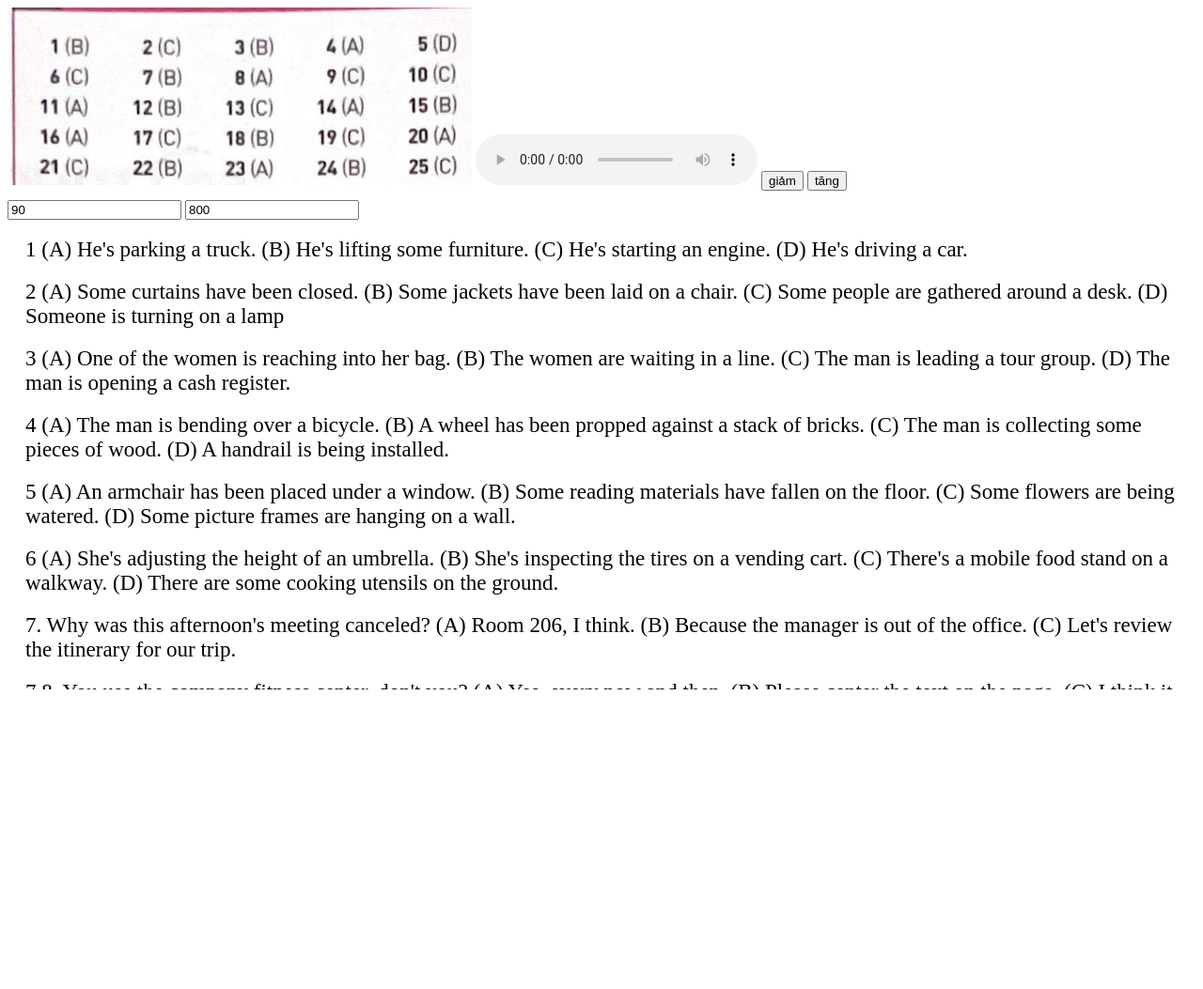
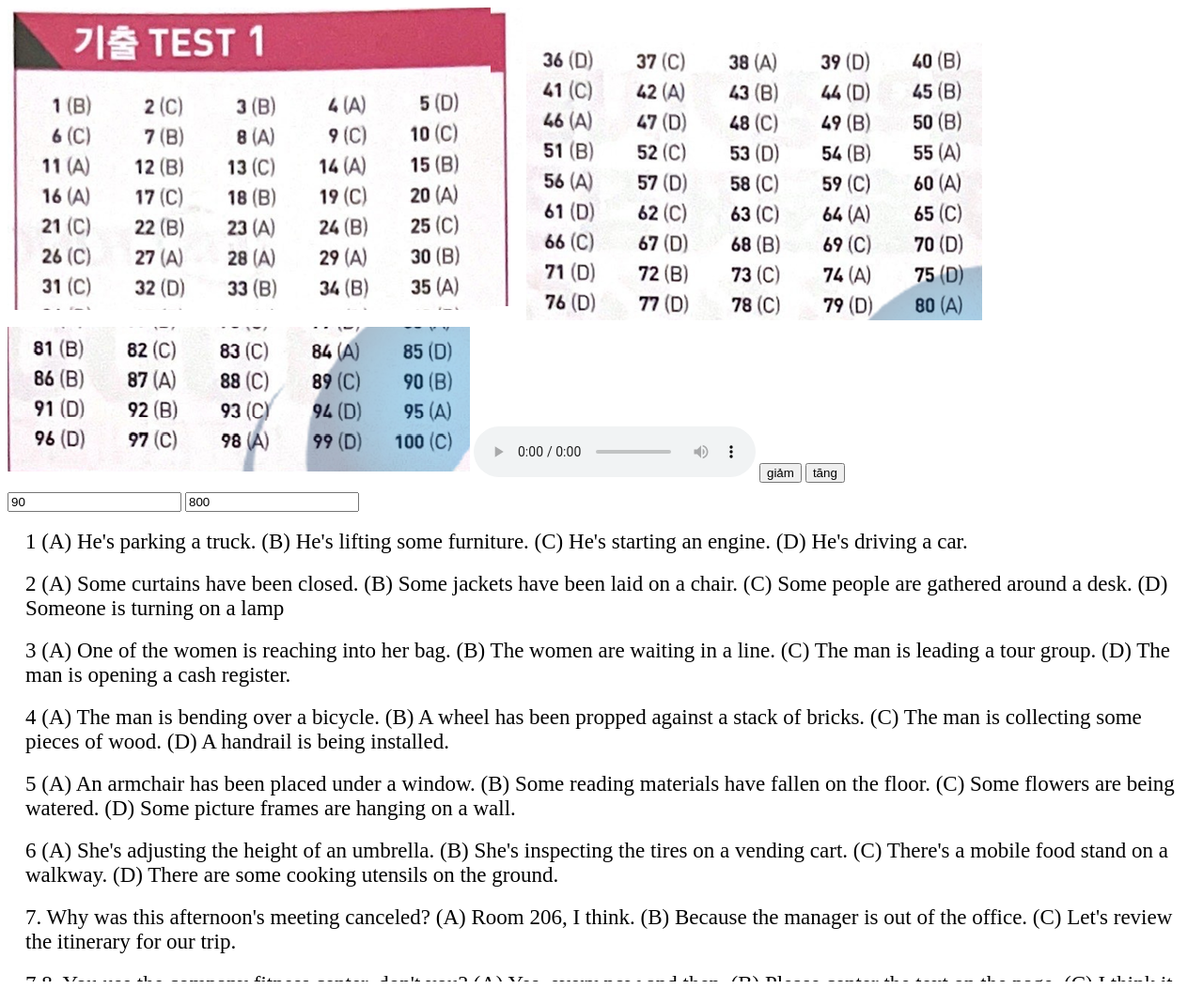
Before and after one commit to crong964/toiec, a plain HTML site: page index.html in a window 1280 px wide. Shown: the whole page at 94% size. Before the commit the page ends 800 px from the top, so only its background shows below. Drawn offline with Linux system fonts and the light colour scheme.

Commit message:
first commit

```diff
--- a/index.html
+++ b/index.html
@@ -13,7 +13,9 @@
 </style>
 
 <body>
-    <img src="./c62bb5530007ab59f216.jpg" alt="" srcset="">
+    <img src="./imageT1/Untitled.png" alt="" srcset="">
+    <img src="./imageT1/Untitled2.png" alt="" srcset="">
+    <img src="./imageT1/Untitled3.png" alt="" srcset="">
     <audio controls id="a">
         <source src="Test01.mp3" type="audio/mp3">
     </audio>
```
Also changed, not shown: c62bb5530007ab59f216.jpg (deleted), imageT1/Untitled.png (added), imageT1/Untitled2.png (added), imageT1/Untitled3.png (added).
